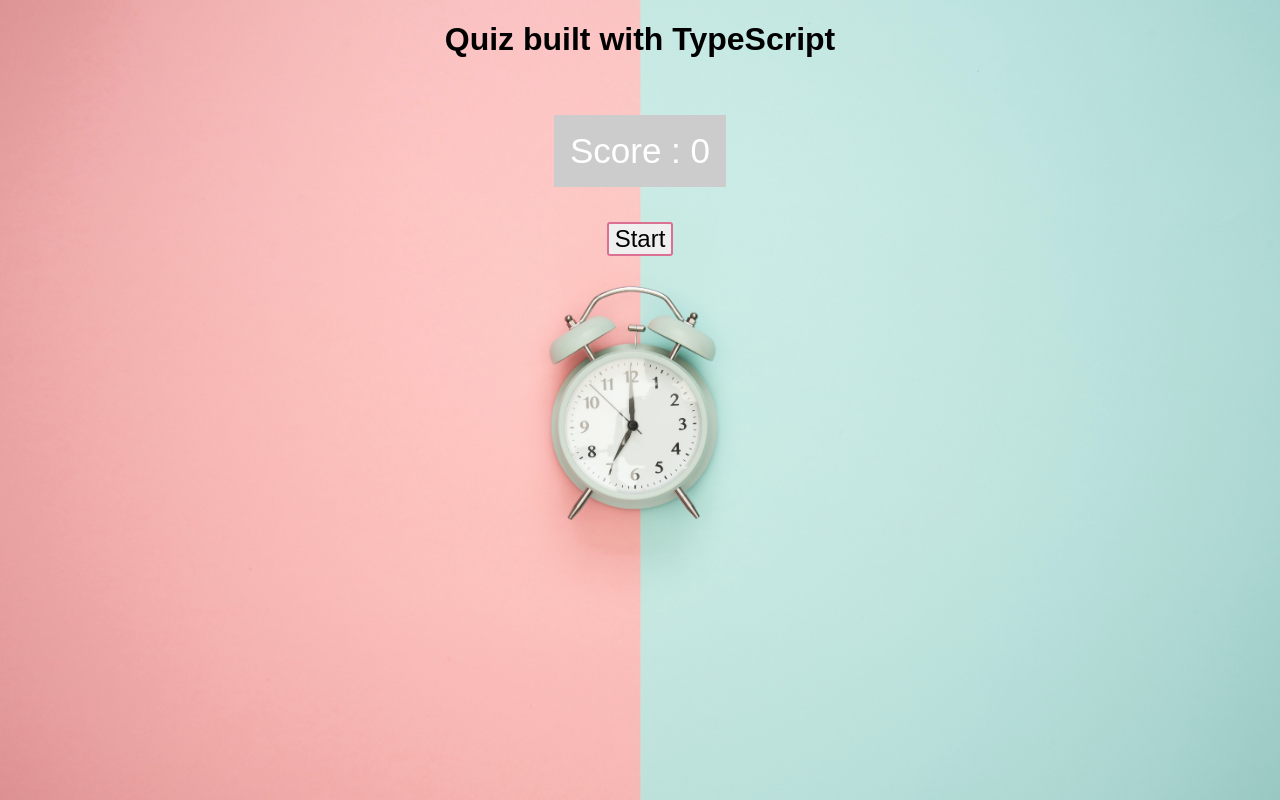
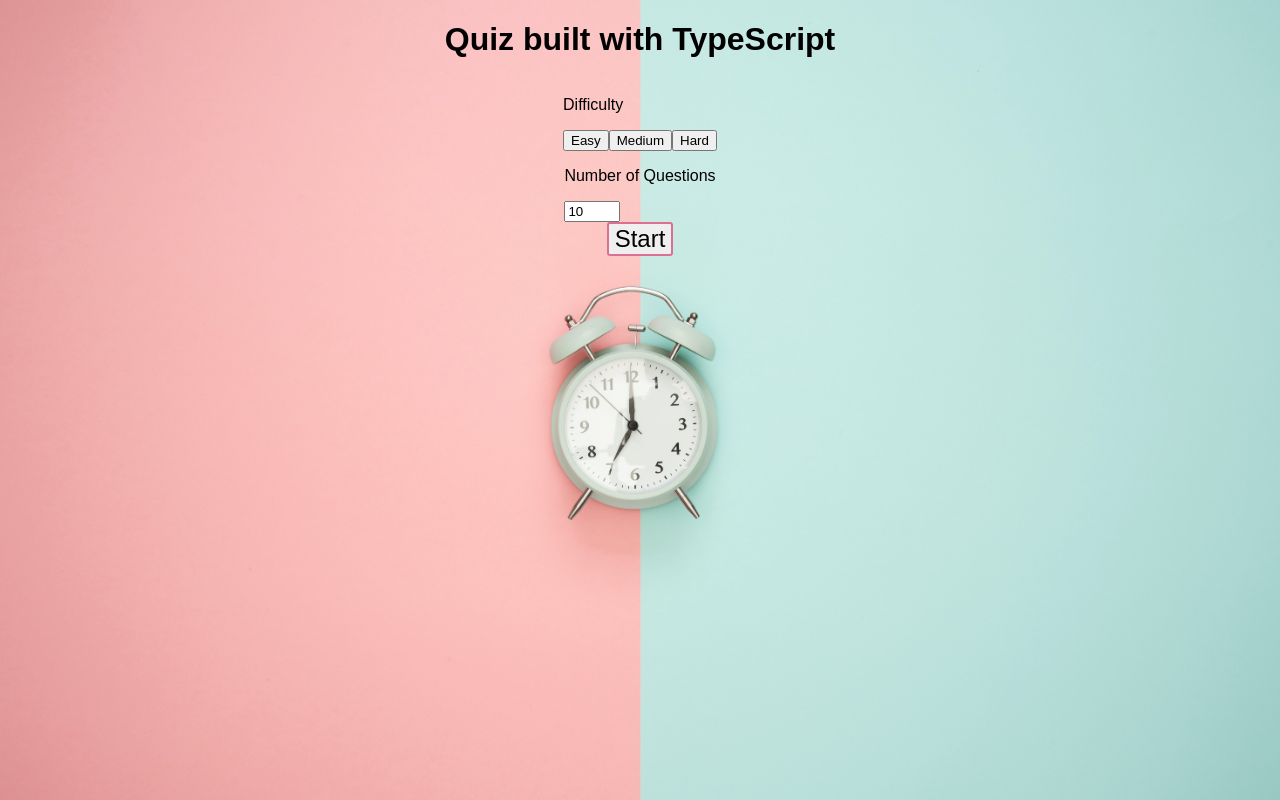
Before and after one commit to lancey1/quiztsx, a React (Create React App) app: page / in a window 1280 px wide. Built offline with nearby package versions, Linux system fonts and the light colour scheme.

Commit message:
add difficulty selection and number of questions

```diff
--- a/src/API.ts
+++ b/src/API.ts
@@ -17,7 +17,7 @@ export type Question = {
 
 export type QuestionState = Question & { answerchoices: string[] };
 
-export const fetchQuiz = async (amount: number, difficulty: Difficulty) => {
+export const fetchQuiz = async (amount: number, difficulty: string) => {
   const endpoint = `https://opentdb.com/api.php?amount=${amount}&difficulty=${difficulty}&type=multiple`;
   const data = await (await fetch(endpoint)).json();
   const questioned = data.results.map((question: Question)=>({
--- a/src/App.tsx
+++ b/src/App.tsx
@@ -1,96 +1,135 @@
-import React, {useState} from "react";
+import React, { useState } from "react";
 import QuestionCard from "./components/QuestionCard";
 import { fetchQuiz } from "./API";
 import { QuestionState, Difficulty } from "./API";
-import { GlobalStyle,Wrapper, Button } from "./App.styles";
+import { GlobalStyle, Wrapper, Button } from "./App.styles";
 
 const total = 10;
 
 // Define the Answer Object keys and accepted values
-export type AnswerObject ={
-  question : string;
-  answer:string;
+export type AnswerObject = {
+  question: string;
+  answer: string;
   correct: boolean;
-  correctAnswer:string
-}
-
+  correctAnswer: string;
+};
 
 function App() {
-  const [loading,setLoading] = useState(false);
+  const [loading, setLoading] = useState(false);
   const [questions, setQuestions] = useState<QuestionState[]>([]);
-  const [number,setNumber]= useState(0);
-  const [userAnswer,setUserAnswer] = useState<AnswerObject[]>([]);
-  const [score,setScore] = useState(0);
+  const [number, setNumber] = useState(0);
+  const [userAnswer, setUserAnswer] = useState<AnswerObject[]>([]);
+  const [score, setScore] = useState(0);
   const [gameOver, setGameOver] = useState(true);
   const [start, setStart] = useState(false);
-
+  const [userDifficulty, setUserDifficulty] = useState("easy");
+  const [numberOfQuestions, setNumberofQuestions] = useState<number>(10);
 
   // Start Game resets and fetches the questions to be used for the quiz
   const startGame = async () => {
-    setLoading(true)
-    setGameOver(false)
-    const fetchedQuestions = await fetchQuiz(total,Difficulty.EASY)
-    setQuestions(fetchedQuestions)
+    setLoading(true);
+    setGameOver(false);
+    const fetchedQuestions = await fetchQuiz(numberOfQuestions, userDifficulty);
+    console.log(fetchedQuestions);
+    setQuestions(fetchedQuestions);
     setScore(0);
     setUserAnswer([]);
-    setNumber(0)
-    setLoading(false)
-    setStart(true)
+    setNumber(0);
+    setLoading(false);
+    setStart(true);
   };
 
-
   const endGame = () => {
-    setGameOver(true)
+    setGameOver(true);
   };
 
   const checkAnswer = (e: React.MouseEvent<HTMLButtonElement>) => {
-    if (!gameOver){
+    if (!gameOver) {
       //  get User answer
       const answer = e.currentTarget.value;
       const correct = questions[number].correct_answer === answer;
       // Add score if answer is correct
-      if (correct){ setScore(prev=> prev+1)}
+      if (correct) {
+        setScore((prev) => prev + 1);
+      }
 
-      const  answerObject = {
+      const answerObject = {
         question: questions[number].question,
         answer,
         correct,
-        correctAnswer: questions[number].correct_answer
-      }
-      setUserAnswer(prev=>[...prev,answerObject])
+        correctAnswer: questions[number].correct_answer,
+      };
+      setUserAnswer((prev) => [...prev, answerObject]);
     }
   };
 
   const nextQuestion = () => {
     const nextQuestion = number + 1;
-    if (nextQuestion === total - 1){
-      setGameOver(true)
-    } else{
-      setNumber(nextQuestion)
+    if (nextQuestion === numberOfQuestions) {
+      setGameOver(true);
+    } else {
+      setNumber(nextQuestion);
     }
   };
 
   return (
     <>
-    <GlobalStyle/>
-    <Wrapper className="App">
-      <h1>Quiz built with TypeScript </h1>
-      <p className="score"> Score : {score}</p>
-      {gameOver || userAnswer.length === total ? (
-      <Button className="start" onClick={startGame}>Start</Button>):null}
-      {loading && <p>Loading Questions...</p>}
-      {!loading && !gameOver && !(userAnswer.length === total) && <QuestionCard
-        questionNmbr = {number +1}
-        totalQuestion = {total}
-        question = {questions[number].question}
-        answers = {questions[number].answerchoices}
-        userAnswer={ userAnswer ? userAnswer[number]:undefined}
-        callback = {checkAnswer}
-        />}
-        {gameOver && {score} && userAnswer.length > 0 && <p>Game Over, Play Again</p>}
-        {!loading && !gameOver && userAnswer.length === number + 1 && number !== total-1 ?
-      (<Button onClick={nextQuestion} className="next"> Next</Button>):null}
-    </Wrapper>
+      <GlobalStyle />
+      <Wrapper className="App">
+        <h1>Quiz built with TypeScript </h1>
+        {!gameOver && <p className="score"> Score : {score}</p>}
+        {gameOver && (
+          <div>
+            <p>Difficulty</p>
+            <button onClick={() => setUserDifficulty("easy")}>Easy</button>
+            <button onClick={() => setUserDifficulty("medium")}>Medium</button>
+            <button onClick={() => setUserDifficulty("hard")}>Hard</button>
+          </div>
+        )}
+        {gameOver && (
+          <div>
+            <p>Number of Questions</p>
+            <input
+              onChange={(e) => {
+                setNumberofQuestions(Number(e.target.value));
+              }}
+              type="number"
+              max={50}
+              min={10}
+              defaultValue={10}
+            ></input>
+          </div>
+        )}
+        {gameOver || userAnswer.length === numberOfQuestions ? (
+          <Button className="start" onClick={startGame}>
+            Start
+          </Button>
+        ) : null}
+        {loading && <p>Loading Questions...</p>}
+        {!loading &&
+          !gameOver &&
+          !(userAnswer.length === numberOfQuestions) && (
+            <QuestionCard
+              questionNmbr={number + 1}
+              totalQuestion={numberOfQuestions}
+              question={questions[number].question}
+              answers={questions[number].answerchoices}
+              userAnswer={userAnswer ? userAnswer[number] : undefined}
+              callback={checkAnswer}
+            />
+          )}
+        {gameOver && { score } && userAnswer.length > 0 && (
+          <p>Game Over, Play Again</p>
+        )}
+        {!loading &&
+        !gameOver &&
+        userAnswer.length === number + 1 &&
+        number !== numberOfQuestions - 1 ? (
+          <Button onClick={nextQuestion} className="next">
+            Next
+          </Button>
+        ) : null}
+      </Wrapper>
     </>
   );
 }
```
